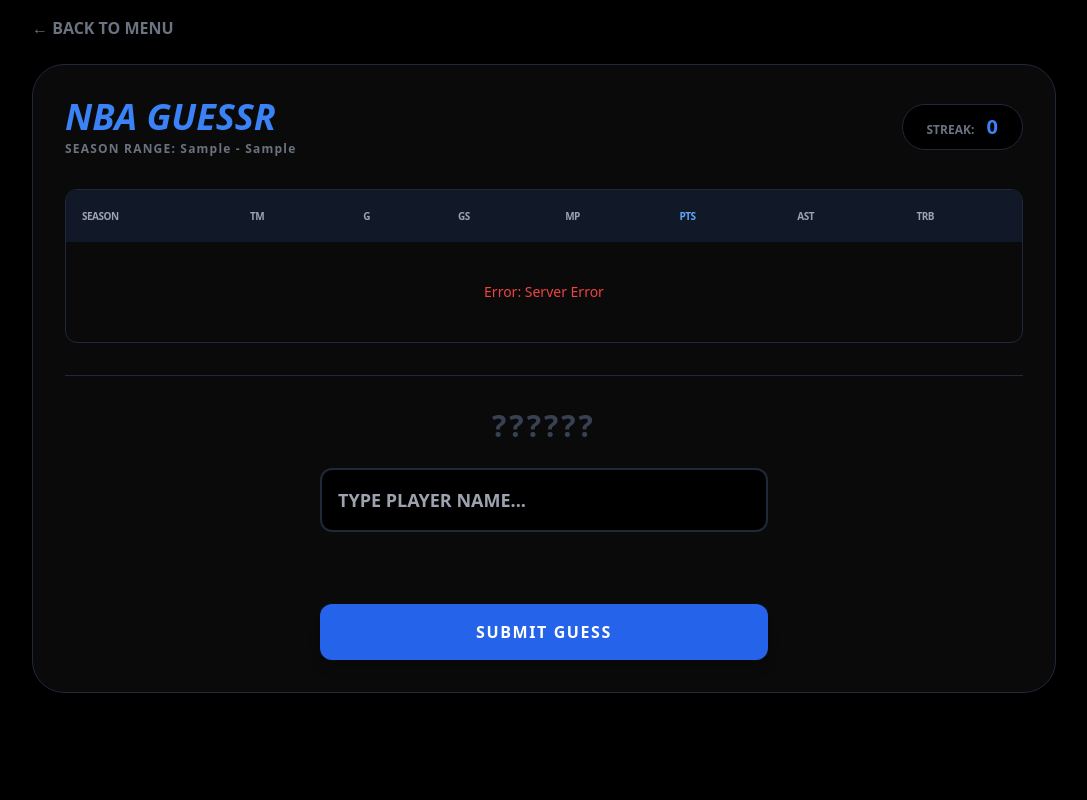
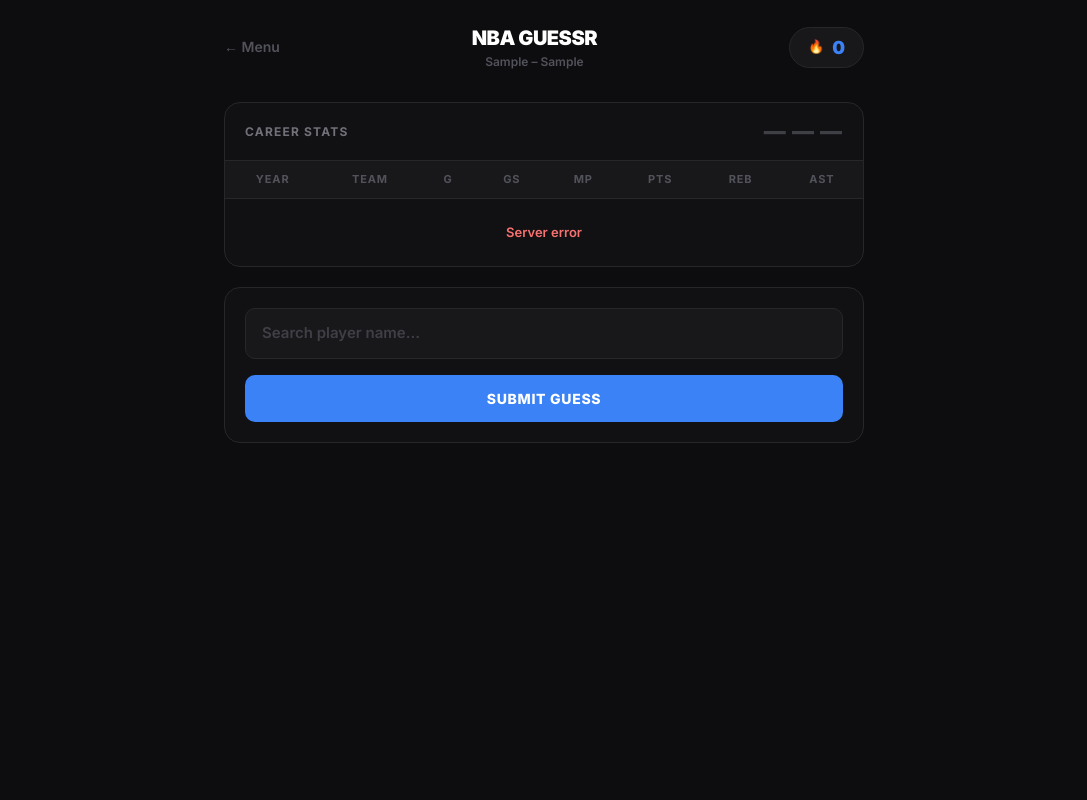
Before and after one commit to tezed13/nba-guessr, a FastAPI app: template templates/guess.html in a window 1280 px wide. Shown: the whole page, without its empty margins (96-1183 px from the left). Run offline with FastAPI, Linux system fonts and the light colour scheme; the template is opened without the code that fills it: most values are stand-ins (such as "Sample title", 1, 10 or a date in 2020); some libraries are stand-ins or nearby versions.

Commit message:
guess rework

```diff
--- a/templates/guess.html
+++ b/templates/guess.html
@@ -2,71 +2,218 @@
 <html lang="en">
 <head>
     <meta charset="UTF-8">
-    <title>NBA Guessr - Arcade Edition</title>
+    <meta http-equiv="Cache-Control" content="no-cache, no-store, must-revalidate">
+    <meta name="viewport" content="width=device-width, initial-scale=1.0">
+    <title>NBA Guessr</title>
     <script src="https://cdn.tailwindcss.com"></script>
     <style>
-        body { background-color: #000; color: #fff; }
-        .stats-table tr:nth-child(even) { background-color: #0a0a0a; }
-        .stats-table tr:hover { background-color: #111; }
+        @import url('https://fonts.googleapis.com/css2?family=Inter:wght@400;600;700;800;900&display=swap');
+
+        * { box-sizing: border-box; }
+        body {
+            font-family: 'Inter', sans-serif;
+            background: #0d0d0f;
+            color: #fff;
+            min-height: 100vh;
+        }
+
+        /* Stat table */
+        .stat-table thead th {
+            background: #18181b;
+            color: #52525b;
+            font-size: 11px;
+            font-weight: 700;
+            letter-spacing: 0.08em;
+            text-transform: uppercase;
+            padding: 10px 14px;
+            border-bottom: 1px solid #27272a;
+        }
+        .stat-table tbody tr {
+            border-bottom: 1px solid #1c1c1f;
+            transition: background 0.15s;
+        }
+        .stat-table tbody tr:last-child { border-bottom: none; }
+        .stat-table tbody tr:hover { background: #18181b; }
+        .stat-table tbody td {
+            padding: 11px 14px;
+            font-size: 13px;
+            color: #a1a1aa;
+        }
+        .stat-table tbody td.pts { color: #60a5fa; font-weight: 700; }
+        .stat-table tbody td.season-col { color: #52525b; font-weight: 600; }
+        .stat-table tbody td.team-col { color: #e4e4e7; font-weight: 600; }
+
+        /* Input */
+        #guessInput {
+            background: #18181b;
+            border: 1.5px solid #27272a;
+            border-radius: 10px;
+            color: #fff;
+            font-size: 15px;
+            font-weight: 600;
+            padding: 13px 16px;
+            width: 100%;
+            outline: none;
+            transition: border-color 0.2s;
+        }
+        #guessInput:focus { border-color: #3b82f6; }
+        #guessInput::placeholder { color: #3f3f46; }
+
+        /* Suggestions */
+        #suggestions {
+            background: #18181b;
+            border: 1.5px solid #27272a;
+            border-radius: 10px;
+            margin-top: 6px;
+            overflow-y: auto;
+            max-height: 200px;
+        }
+        .suggestion-item {
+            padding: 11px 16px;
+            font-size: 14px;
+            font-weight: 600;
+            color: #d4d4d8;
+            cursor: pointer;
+            border-bottom: 1px solid #27272a;
+            transition: background 0.1s, color 0.1s;
+        }
+        .suggestion-item:last-child { border-bottom: none; }
+        .suggestion-item:hover { background: #3b82f6; color: #fff; }
+
+        /* Buttons */
+        .btn-primary {
+            background: #3b82f6;
+            color: #fff;
+            font-weight: 800;
+            font-size: 14px;
+            letter-spacing: 0.05em;
+            padding: 13px 20px;
+            border-radius: 10px;
+            border: none;
+            cursor: pointer;
+            transition: background 0.2s, transform 0.1s;
+            text-transform: uppercase;
+        }
+        .btn-primary:hover { background: #2563eb; }
+        .btn-primary:active { transform: scale(0.98); }
+
+        .btn-secondary {
+            background: #27272a;
+            color: #a1a1aa;
+            font-weight: 800;
+            font-size: 14px;
+            letter-spacing: 0.05em;
+            padding: 13px 20px;
+            border-radius: 10px;
+            border: none;
+            cursor: pointer;
+            transition: background 0.2s, color 0.2s;
+            text-transform: uppercase;
+        }
+        .btn-secondary:hover { background: #3f3f46; color: #fff; }
+
+        /* Result banner */
+        .result-banner {
+            border-radius: 10px;
+            padding: 14px 20px;
+            font-weight: 800;
+            font-size: 15px;
+            letter-spacing: 0.03em;
+            text-align: center;
+        }
+        .result-correct { background: #052e16; border: 1px solid #166534; color: #4ade80; }
+        .result-wrong   { background: #450a0a; border: 1px solid #991b1b; color: #f87171; }
+
+        /* Streak pill */
+        .streak-pill {
+            background: #18181b;
+            border: 1px solid #27272a;
+            border-radius: 999px;
+            padding: 6px 18px;
+            font-size: 13px;
+            font-weight: 700;
+            color: #52525b;
+            display: flex;
+            align-items: center;
+            gap: 8px;
+        }
+        .streak-pill span { color: #3b82f6; font-size: 18px; font-weight: 900; }
+
+        /* Player name reveal */
+        #playerNameDisplay {
+            font-size: 22px;
+            font-weight: 900;
+            letter-spacing: 0.04em;
+            text-align: center;
+            min-height: 32px;
+        }
+
+        /* Loading skeleton pulse */
+        @keyframes pulse { 0%,100%{opacity:.4} 50%{opacity:.9} }
+        .skeleton { animation: pulse 1.2s ease-in-out infinite; background: #18181b; border-radius: 4px; }
     </style>
 </head>
-<body class="min-h-screen p-4 flex flex-col items-center">
-
+<body>
     <input type="hidden" id="startSeason" value="{{ start_season }}">
     <input type="hidden" id="endSeason" value="{{ end_season }}">
     <input type="hidden" id="types" value="{{ types }}">
 
-    <nav class="w-full max-w-5xl mb-6">
-        <a href="/" class="text-gray-500 hover:text-white font-bold transition">← BACK TO MENU</a>
-    </nav>
+    <div class="max-w-2xl mx-auto px-4 py-6">
 
-    <div class="w-full max-w-5xl bg-[#0a0a0a] border border-gray-800 rounded-[2rem] p-8 shadow-2xl">
+        <!-- Top bar -->
+        <div class="flex items-center justify-between mb-8">
+            <a href="/" class="text-zinc-600 hover:text-zinc-300 text-sm font-semibold transition">← Menu</a>
+            <div class="text-center">
+                <h1 class="text-xl font-black tracking-tight text-white">NBA GUESSR</h1>
+                <p class="text-zinc-600 text-xs font-semibold mt-0.5">{{ start_season }} – {{ end_season }}</p>
+            </div>
+            <div class="streak-pill">🔥 <span id="streakVal">0</span></div>
+        </div>
 
-        <div class="flex justify-between items-center mb-8">
-            <div>
-                <h1 class="text-4xl font-black italic text-blue-500 uppercase">NBA GUESSR</h1>
-                <p class="text-gray-500 text-xs font-bold tracking-widest mt-1">SEASON RANGE: {{ start_season }} - {{ end_season }}</p>
+        <!-- Stats card -->
+        <div class="rounded-2xl border border-zinc-800 overflow-hidden mb-5" style="background:#111113">
+            <div class="px-5 py-3 border-b border-zinc-800 flex items-center justify-between">
+                <p class="text-zinc-500 text-xs font-bold uppercase tracking-widest">Career Stats</p>
+                <p id="playerNameDisplay" class="text-zinc-700 tracking-widest">— — —</p>
             </div>
-            <div class="bg-black border border-gray-800 px-6 py-2 rounded-full">
-                <span class="text-gray-500 font-bold text-xs uppercase">Streak:</span>
-                <span id="streakVal" class="text-blue-500 font-black text-xl ml-2">0</span>
+            <div class="overflow-x-auto">
+                <table class="w-full stat-table">
+                    <thead>
+                        <tr>
+                            <th>Year</th>
+                            <th>Team</th>
+                            <th>G</th>
+                            <th>GS</th>
+                            <th>MP</th>
+                            <th>PTS</th>
+                            <th>REB</th>
+                            <th>AST</th>
+                        </tr>
+                    </thead>
+                    <tbody id="seasonsBody"></tbody>
+                </table>
             </div>
         </div>
 
-        <div class="overflow-x-auto mb-8 border border-gray-800 rounded-xl">
-            <table class="w-full text-left text-sm stats-table">
-                <thead class="bg-gray-900 text-gray-400 uppercase text-[10px] font-black tracking-tighter">
-                    <tr>
-                        <th class="p-4">Season</th>
-                        <th class="p-4">Tm</th>
-                        <th class="p-4">G</th>
-                        <th class="p-4">GS</th>
-                        <th class="p-4">MP</th>
-                        <th class="p-4 text-blue-400">PTS</th>
-                        <th class="p-4">AST</th>
-                        <th class="p-4">TRB</th>
-                    </tr>
-                </thead>
-                <tbody id="seasonsBody" class="font-medium text-gray-300"></tbody>
-            </table>
+        <!-- Guess card -->
+        <div class="rounded-2xl border border-zinc-800 p-5" style="background:#111113">
+
+            <!-- Input + suggestions -->
+            <div class="relative mb-4">
+                <input type="text" id="guessInput" placeholder="Search player name...">
+                <div id="suggestions" class="absolute z-20 w-full hidden"></div>
+            </div>
+
+            <!-- Result banner (hidden until guess) -->
+            <div id="resultBanner" class="result-banner hidden mb-4"></div>
+
+            <!-- Buttons -->
+            <div class="flex gap-3">
+                <button id="submitBtn" class="btn-primary flex-1">Submit Guess</button>
+                <button id="nextBtn" class="btn-secondary flex-1 hidden">Next Player →</button>
+            </div>
         </div>
 
-        <div class="flex flex-col items-center border-t border-gray-800 pt-8">
-            <h2 id="playerNameDisplay" class="text-3xl font-black mb-6 text-gray-700 tracking-widest uppercase">??????</h2>
-
-            <div class="w-full max-w-md relative">
-                <input type="text" id="guessInput" placeholder="TYPE PLAYER NAME..."
-                       class="w-full bg-black border-2 border-gray-800 rounded-xl p-4 focus:border-blue-500 outline-none transition-all text-lg font-bold uppercase">
-                <div id="suggestions" class="absolute z-20 w-full bg-[#111] border border-gray-800 rounded-xl mt-1 max-h-48 overflow-y-auto hidden"></div>
-            </div>
-
-            <div id="resultMsg" class="mt-4 h-8 font-black uppercase italic"></div>
-
-            <div class="flex gap-4 mt-6 w-full max-w-md">
-                <button id="submitBtn" class="flex-1 bg-blue-600 hover:bg-blue-500 text-white font-black py-4 rounded-xl transition-all shadow-lg uppercase tracking-widest">Submit Guess</button>
-                <button id="nextBtn" class="flex-1 bg-gray-800 hover:bg-gray-700 text-white font-black py-4 rounded-xl transition-all hidden uppercase tracking-widest">Next Player</button>
-            </div>
-        </div>
     </div>
 
     <script>
@@ -74,24 +221,19 @@
         let streak = 0;
         let allPlayers = [];
 
-        fetch('/all_players').then(r => r.json()).then(data => allPlayers = data);
+        fetch('/all_players').then(r => r.json()).then(d => allPlayers = d);
+
+        function fmt(val) {
+            return (val !== null && val !== undefined) ? val : '—';
+        }
 
         function resetUI() {
-            // Reset player display
-            const display = document.getElementById('playerNameDisplay');
-            display.textContent = "??????";
-            display.className = "text-3xl font-black mb-6 text-gray-700 tracking-widest uppercase";
-
-            // Clear guess input
-            document.getElementById('guessInput').value = "";
+            document.getElementById('playerNameDisplay').textContent = '— — —';
+            document.getElementById('playerNameDisplay').style.color = '#3f3f46';
+            document.getElementById('guessInput').value = '';
             document.getElementById('suggestions').classList.add('hidden');
-
-            // Clear result message
-            const msg = document.getElementById('resultMsg');
-            msg.textContent = "";
-            msg.className = "mt-4 h-8 font-black uppercase italic";
-
-            // Show submit, hide next
+            document.getElementById('resultBanner').classList.add('hidden');
+            document.getElementById('resultBanner').textContent = '';
             document.getElementById('submitBtn').classList.remove('hidden');
             document.getElementById('nextBtn').classList.add('hidden');
         }
@@ -100,63 +242,61 @@
             resetUI();
 
             const start = document.getElementById('startSeason').value;
-            const end = document.getElementById('endSeason').value;
-            // Strip any Python list artifacts like ['starters'] → starters
-            const types = document.getElementById('types').value.replace(/[\[\]'"]/g, "").trim();
+            const end   = document.getElementById('endSeason').value;
+            const types = document.getElementById('types').value.replace(/[\[\]'"]/g, '').trim();
+            const tbody = document.getElementById('seasonsBody');
 
-            const tbody = document.getElementById('seasonsBody');
-            tbody.innerHTML = "<tr><td colspan='8' class='p-10 text-center text-gray-500 animate-pulse'>LOADING...</td></tr>";
+            // Skeleton rows while loading
+            tbody.innerHTML = Array(4).fill(`
+                <tr>
+                    ${Array(8).fill('<td><div class="skeleton h-4 w-full" style="min-width:32px">&nbsp;</div></td>').join('')}
+                </tr>`).join('');
 
             try {
-                const response = await fetch(`/random_player?start_season=${start}&end_season=${end}&types=${types}`);
-                if (!response.ok) {
-                    const errorData = await response.json();
-                    throw new Error(errorData.error || "Server Error");
-                }
+                const res = await fetch(`/random_player?start_season=${start}&end_season=${end}&types=${types}`);
+                if (!res.ok) { const e = await res.json(); throw new Error(e.error || 'Server error'); }
+                const data = await res.json();
+                currentPlayerName = data.player_name;
 
-                const data = await response.json();
-                currentPlayerName = data.player_name;  // Set the new player
-
-                tbody.innerHTML = "";
+                tbody.innerHTML = '';
                 data.seasons.forEach(s => {
-                    const row = `
-                        <tr class="border-b border-gray-900">
-                            <td class="p-4 text-gray-500">${s.season ?? '-'}</td>
-                            <td class="p-4">${s.tm ?? '-'}</td>
-                            <td class="p-4">${s.g ?? '-'}</td>
-                            <td class="p-4">${s.gs ?? '-'}</td>
-                            <td class="p-4">${s.mp_per_game ?? s.mp ?? '-'}</td>
-                            <td class="p-4 text-blue-400 font-bold">${s.pts_per_game ?? s.pts ?? '-'}</td>
-                            <td class="p-4">${s.ast_per_game ?? s.ast ?? '-'}</td>
-                            <td class="p-4">${s.trb_per_game ?? s.trb ?? '-'}</td>
-                        </tr>
-                    `;
-                    tbody.insertAdjacentHTML('beforeend', row);
+                    tbody.insertAdjacentHTML('beforeend', `
+                        <tr>
+                            <td class="season-col">${fmt(s.season)}</td>
+                            <td class="team-col">${fmt(s.tm)}</td>
+                            <td>${fmt(s.g)}</td>
+                            <td>${fmt(s.gs)}</td>
+                            <td>${fmt(s.mp_per_game ?? s.mp)}</td>
+                            <td class="pts">${fmt(s.pts_per_game ?? s.pts)}</td>
+                            <td>${fmt(s.trb_per_game ?? s.trb)}</td>
+                            <td>${fmt(s.ast_per_game ?? s.ast)}</td>
+                        </tr>`);
                 });
             } catch (err) {
-                console.error("Fetch Error:", err);
-                tbody.innerHTML = `<tr><td colspan='8' class='p-10 text-center text-red-500'>Error: ${err.message}</td></tr>`;
+                tbody.innerHTML = `<tr><td colspan="8" style="padding:24px;text-align:center;color:#f87171;font-weight:600">${err.message}</td></tr>`;
             }
         }
 
         document.getElementById('submitBtn').onclick = () => {
             const guess = document.getElementById('guessInput').value.trim().toLowerCase();
-            const display = document.getElementById('playerNameDisplay');
-            const msg = document.getElementById('resultMsg');
+            const banner = document.getElementById('resultBanner');
+            const nameEl = document.getElementById('playerNameDisplay');
+            const correct = guess === currentPlayerName.toLowerCase();
 
-            if (guess === currentPlayerName.toLowerCase()) {
+            if (correct) {
                 streak++;
-                msg.textContent = "✅ SWISH! NOTHING BUT NET";
-                msg.className = "mt-4 h-8 font-black uppercase italic text-green-500";
-                display.className = "text-3xl font-black mb-6 text-green-500 uppercase tracking-normal";
+                banner.textContent = `✓ Correct! ${currentPlayerName}`;
+                banner.className = 'result-banner result-correct mb-4';
+                nameEl.style.color = '#4ade80';
             } else {
                 streak = 0;
-                msg.textContent = "❌ AIRBALL! CLANK.";
-                msg.className = "mt-4 h-8 font-black uppercase italic text-red-500";
-                display.className = "text-3xl font-black mb-6 text-red-500 uppercase tracking-normal";
+                banner.textContent = `✗ Airball! It was ${currentPlayerName}`;
+                banner.className = 'result-banner result-wrong mb-4';
+                nameEl.style.color = '#f87171';
             }
 
-            display.textContent = currentPlayerName;
+            nameEl.textContent = currentPlayerName;
+            banner.classList.remove('hidden');
             document.getElementById('streakVal').textContent = streak;
             document.getElementById('submitBtn').classList.add('hidden');
             document.getElementById('nextBtn').classList.remove('hidden');
@@ -166,23 +306,29 @@
         const input = document.getElementById('guessInput');
         const suggs = document.getElementById('suggestions');
 
-        input.oninput = () => {
+        input.addEventListener('input', () => {
             const val = input.value.toLowerCase();
             if (val.length < 2) { suggs.classList.add('hidden'); return; }
-            const matches = allPlayers.filter(p => p.toLowerCase().includes(val)).slice(0, 6);
-            if (matches.length === 0) { suggs.classList.add('hidden'); return; }
-            suggs.innerHTML = matches.map(m => `
-                <div class="p-3 hover:bg-blue-600 cursor-pointer font-bold border-b border-gray-800"
-                     onclick="selectName('${m.replace(/'/g, "\\'")}')">${m}</div>
-            `).join('');
+            const matches = allPlayers.filter(p => p.toLowerCase().includes(val)).slice(0, 7);
+            if (!matches.length) { suggs.classList.add('hidden'); return; }
+            suggs.innerHTML = matches.map(m =>
+                `<div class="suggestion-item" onclick="selectName('${m.replace(/'/g, "\\'")}')">${m}</div>`
+            ).join('');
             suggs.classList.remove('hidden');
-        };
+        });
 
         function selectName(name) {
             input.value = name;
             suggs.classList.add('hidden');
         }
 
+        // Close suggestions on outside click
+        document.addEventListener('click', e => {
+            if (!e.target.closest('#guessInput') && !e.target.closest('#suggestions')) {
+                suggs.classList.add('hidden');
+            }
+        });
+
         document.getElementById('nextBtn').onclick = loadPlayer;
         window.onload = loadPlayer;
     </script>
```
